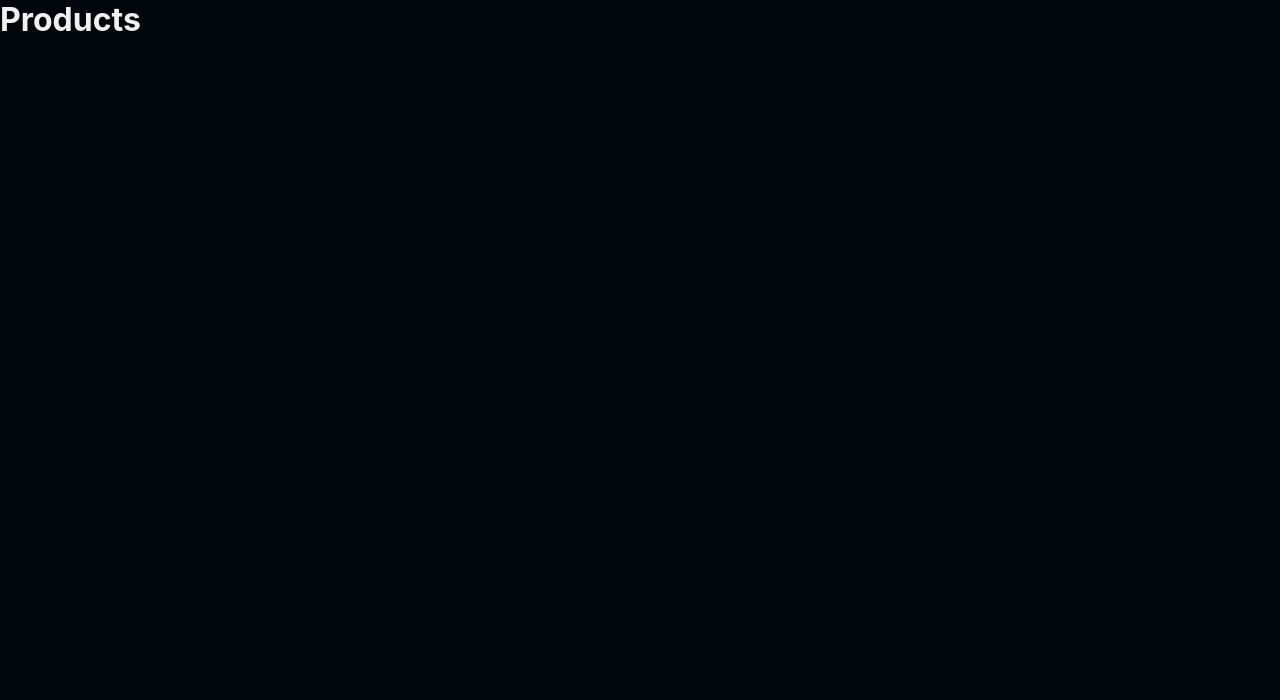
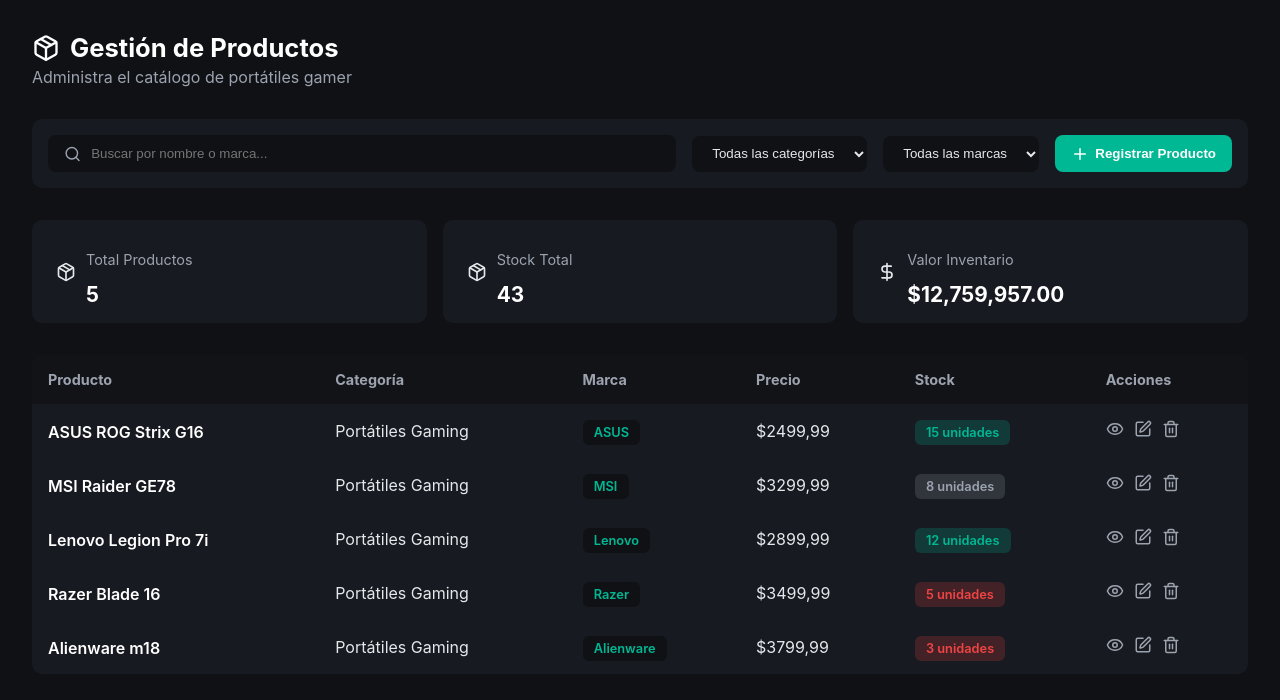
Before and after one commit to Ans-Soft/gaming-laptop-store-frontend, a React (Vite) app in the folder gaming-laptop-store/: page /admin/products in a window 1280 px wide. Shown: the top 700 px of the page. Built offline with nearby package versions, Linux system fonts and the light colour scheme.

Commit message:
products table

```diff
--- a/gaming-laptop-store/src/pages/admin/Products.jsx
+++ b/gaming-laptop-store/src/pages/admin/Products.jsx
@@ -1,7 +1,148 @@
-export default function Products (){
+import React from "react";
+import "./../../styles/admin/products.css";
+import { Plus, Package, DollarSign, Search, Eye, Edit, Trash2 } from "lucide-react";
+
+const Products = () => {
+  const products = [
+    {
+      id: 1,
+      name: "ASUS ROG Strix G16",
+      category: "Portátiles Gaming",
+      brand: "ASUS",
+      price: "$2499,99",
+      stock: 15,
+    },
+    {
+      id: 2,
+      name: "MSI Raider GE78",
+      category: "Portátiles Gaming",
+      brand: "MSI",
+      price: "$3299,99",
+      stock: 8,
+    },
+    {
+      id: 3,
+      name: "Lenovo Legion Pro 7i",
+      category: "Portátiles Gaming",
+      brand: "Lenovo",
+      price: "$2899,99",
+      stock: 12,
+    },
+    {
+      id: 4,
+      name: "Razer Blade 16",
+      category: "Portátiles Gaming",
+      brand: "Razer",
+      price: "$3499,99",
+      stock: 5,
+    },
+    {
+      id: 5,
+      name: "Alienware m18",
+      category: "Portátiles Gaming",
+      brand: "Alienware",
+      price: "$3799,99",
+      stock: 3,
+    },
+  ];
+
+  const totalProducts = products.length;
+  const totalStock = products.reduce((acc, p) => acc + p.stock, 0);
+  const totalValue = products
+    .reduce((acc, p) => acc + parseFloat(p.price.replace("$", "").replace(",", "")) * p.stock, 0)
+    .toLocaleString("en-US", { style: "currency", currency: "USD" });
+
   return (
-    <>
-      <h1>Products</h1>
-    </>
-  )
-}
+    <div className="products-container">
+      <div className="products-header">
+        <div>
+          <h1><Package size={28} /> Gestión de Productos</h1>
+          <p>Administra el catálogo de portátiles gamer</p>
+        </div>
+      </div>
+
+      <div className="products-filters">
+        <div className="search-box">
+          <Search size={18} />
+          <input type="text" placeholder="Buscar por nombre o marca..." />
+        </div>
+        <select>
+          <option>Todas las categorías</option>
+        </select>
+        <select>
+          <option>Todas las marcas</option>
+        </select>
+        <button className="btn-register">
+          <Plus size={18} /> Registrar Producto
+        </button>
+      </div>
+
+      <div className="products-stats">
+        <div className="stat-card">
+          <Package size={20} />
+          <div>
+            <p>Total Productos</p>
+            <h3>{totalProducts}</h3>
+          </div>
+        </div>
+        <div className="stat-card">
+          <Package size={20} />
+          <div>
+            <p>Stock Total</p>
+            <h3>{totalStock}</h3>
+          </div>
+        </div>
+        <div className="stat-card">
+          <DollarSign size={20} />
+          <div>
+            <p>Valor Inventario</p>
+            <h3>{totalValue}</h3>
+          </div>
+        </div>
+      </div>
+
+      <div className="products-table">
+        <table>
+          <thead>
+            <tr>
+              <th>Producto</th>
+              <th>Categoría</th>
+              <th>Marca</th>
+              <th>Precio</th>
+              <th>Stock</th>
+              <th>Acciones</th>
+            </tr>
+          </thead>
+          <tbody>
+            {products.map((p) => (
+              <tr key={p.id}>
+                <td className="product-info">
+                  {p.name}
+                </td>
+                <td>{p.category}</td>
+                <td><span className="brand-tag">{p.brand}</span></td>
+                <td>{p.price}</td>
+                <td>
+                  <span
+                    className={`stock-badge ${
+                      p.stock <= 5 ? "low" : p.stock <= 10 ? "medium" : "high"
+                    }`}
+                  >
+                    {p.stock} unidades
+                  </span>
+                </td>
+                <td className="actions">
+                  <Eye size={18} />
+                  <Edit size={18} />
+                  <Trash2 size={18} />
+                </td>
+              </tr>
+            ))}
+          </tbody>
+        </table>
+      </div>
+    </div>
+  );
+};
+
+export default Products;
--- /dev/null
+++ b/gaming-laptop-store/src/styles/admin/products.css
@@ -0,0 +1,177 @@
+.products-container {
+  color: #e5e7eb;
+  padding: 2rem;
+  background-color: #0f1115;
+  min-height: 100vh;
+}
+
+.products-header h1 {
+  display: flex;
+  align-items: center;
+  gap: 10px;
+  color: #ffffff;
+  font-size: 1.6rem;
+  font-weight: 700;
+}
+
+.products-header p {
+  color: #9ca3af;
+  margin-top: 4px;
+}
+
+.products-filters {
+  display: flex;
+  align-items: center;
+  gap: 1rem;
+  margin-top: 2rem;
+  background-color: #171a20;
+  padding: 1rem;
+  border-radius: 10px;
+}
+
+.search-box {
+  display: flex;
+  align-items: center;
+  background-color: #0f1115;
+  padding: 0.6rem 1rem;
+  border-radius: 8px;
+  flex: 1;
+  color: #9ca3af;
+}
+
+.search-box input {
+  background: none;
+  border: none;
+  outline: none;
+  color: #fff;
+  margin-left: 8px;
+  width: 100%;
+}
+
+select {
+  background-color: #0f1115;
+  color: #e5e7eb;
+  border: none;
+  border-radius: 8px;
+  padding: 0.6rem 1rem;
+  cursor: pointer;
+}
+
+.btn-register {
+  display: flex;
+  align-items: center;
+  gap: 6px;
+  background-color: #00b894;
+  color: white;
+  padding: 0.6rem 1rem;
+  border: none;
+  border-radius: 8px;
+  cursor: pointer;
+  font-weight: 600;
+}
+
+.products-stats {
+  display: flex;
+  gap: 1rem;
+  margin-top: 2rem;
+}
+
+.stat-card {
+  background-color: #171a20;
+  padding: 1rem 1.5rem;
+  border-radius: 10px;
+  display: flex;
+  align-items: center;
+  gap: 10px;
+  flex: 1;
+}
+
+.stat-card p {
+  color: #9ca3af;
+  font-size: 0.9rem;
+}
+
+.stat-card h3 {
+  color: #fff;
+  font-size: 1.3rem;
+}
+
+.products-table {
+  margin-top: 2rem;
+  background-color: #171a20;
+  border-radius: 10px;
+  overflow: hidden;
+}
+
+.products-table table {
+  width: 100%;
+  border-collapse: collapse;
+}
+
+.products-table th,
+.products-table td {
+  padding: 1rem;
+  text-align: left;
+}
+
+.products-table thead {
+  background-color: #111317;
+  color: #9ca3af;
+  font-size: 0.9rem;
+}
+
+.product-info {
+  display: flex;
+  align-items: center;
+  gap: 12px;
+  font-weight: 600;
+  color: #fff;
+}
+
+.product-info img {
+  width: 50px;
+  border-radius: 8px;
+}
+
+.brand-tag {
+  background-color: #0f1115;
+  padding: 0.3rem 0.7rem;
+  border-radius: 6px;
+  color: #00b894;
+  font-weight: 600;
+  font-size: 0.8rem;
+}
+
+.stock-badge {
+  padding: 0.3rem 0.7rem;
+  border-radius: 6px;
+  font-weight: 600;
+  font-size: 0.8rem;
+}
+
+.stock-badge.high {
+  background-color: rgba(0, 184, 148, 0.2);
+  color: #00b894;
+}
+
+.stock-badge.medium {
+  background-color: rgba(156, 163, 175, 0.2);
+  color: #9ca3af;
+}
+
+.stock-badge.low {
+  background-color: rgba(239, 68, 68, 0.2);
+  color: #ef4444;
+}
+
+.actions {
+  display: flex;
+  align-items: center;
+  gap: 10px;
+  color: #9ca3af;
+  cursor: pointer;
+}
+
+.actions svg:hover {
+  color: #00b894;
+}
```
